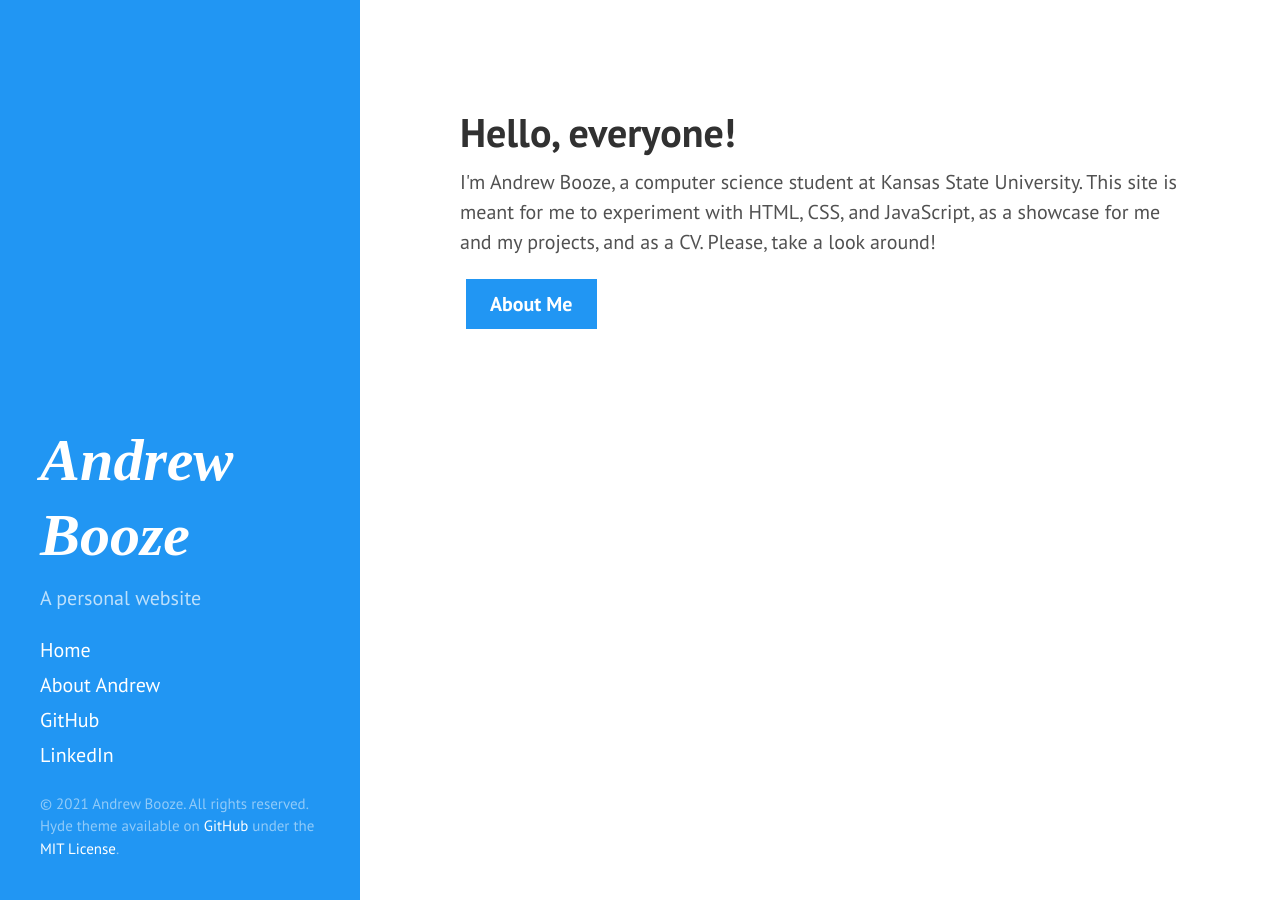
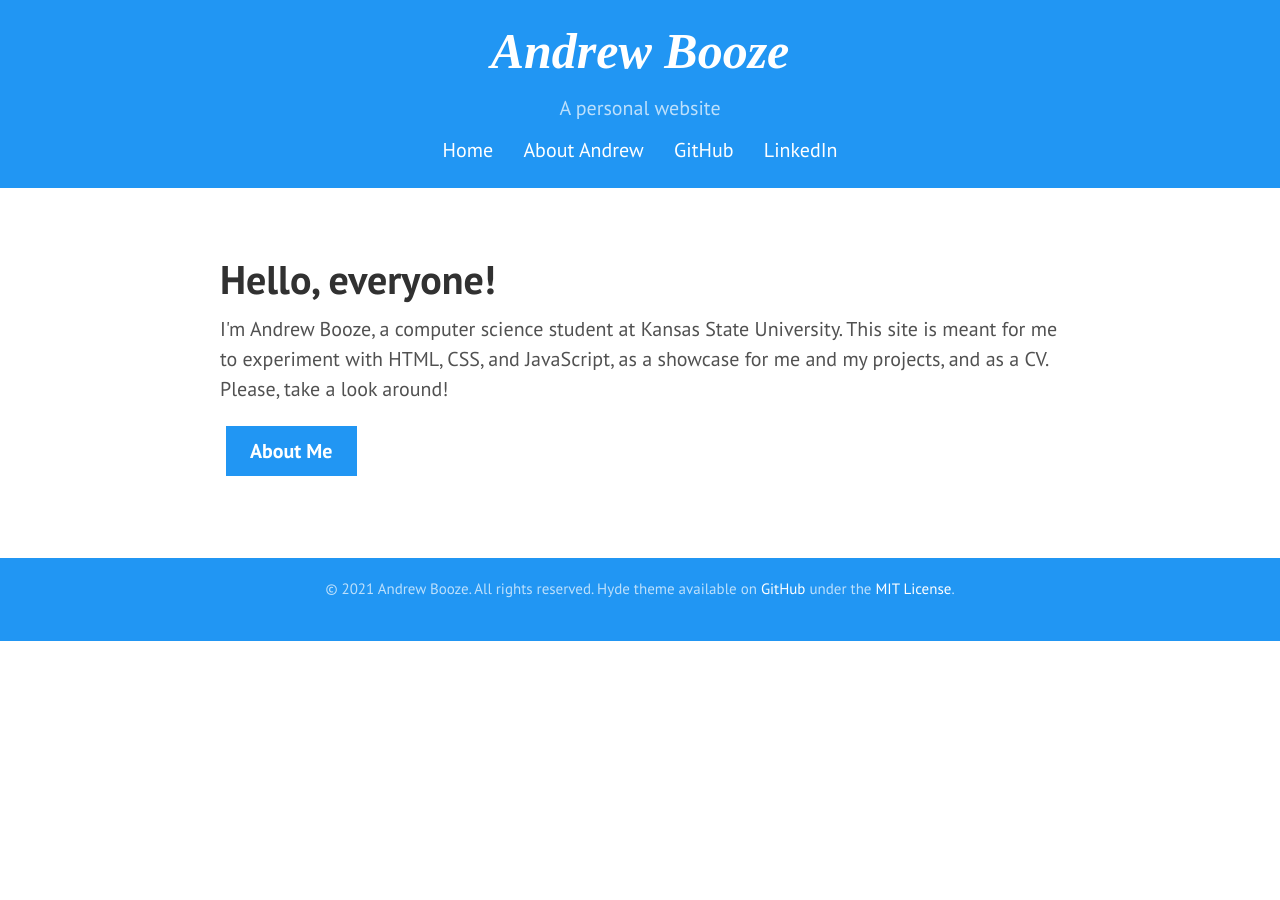
Before and after one commit to awbooze/awbooze.github.io, a Jekyll site: the page built from index.html, in a window 1280 px wide. Built offline with Jekyll 4.4.1, drawn with Linux system fonts in a browser that asks for light colours.

Commit message:
Move away from Hyde sidebar to header and footer

```diff
--- a/Gemfile
+++ b/Gemfile
@@ -1,7 +1,7 @@
 source "https://rubygems.org"
 
 # This is the default theme for new Jekyll sites. You may change this to anything you like.
-gem "minima", "~> 2.0"
+# gem "minima", "~> 2.0"
 
 # If you want to use GitHub Pages, remove the "gem "jekyll"" above and
 # uncomment the line below. To upgrade, run `bundle update github-pages`.
--- /dev/null
+++ b/_includes/footer.html
@@ -0,0 +1,5 @@
+<footer>
+    <div id="footer-content">
+        <p>&copy; {{ site.time | date: '%Y' }} {{ site.author }}. All rights reserved. Hyde theme available on <a href="https://github.com/poole/hyde">GitHub</a> under the <a href="https://en.wikipedia.org/wiki/MIT_License">MIT License</a>.</p>
+    </div>
+</footer>
--- a/_includes/sidebar.html
+++ b/_includes/sidebar.html
@@ -2,7 +2,7 @@
   <div class="container sidebar-sticky">
     <div class="sidebar-about">
       <h1>
-        <a href="{{ site.baseurl }}">
+        <a href="{{ site.url }}">
           {{ site.title }}
         </a>
       </h1>
@@ -25,10 +25,8 @@
           {% endif %}
         {% endif %}
       {% endfor %}
-      <a class="sidebar-nav-item" href="https://github.com/awbooze">GitHub</a>
-      <a class="sidebar-nav-item" href="https://www.linkedin.com/in/andrewbooze">LinkedIn</a>
+      <a class="sidebar-nav-item" href="https://github.com/{{ site.github_username }}">GitHub</a>
+      <a class="sidebar-nav-item" href="https://www.linkedin.com/in/{{ site.linkedin_username }}">LinkedIn</a>
     </nav>
-
-    <p>&copy; {{ site.time | date: '%Y' }} {{ site.author}}. All rights reserved. Hyde theme available on <a href="https://github.com/poole/hyde">GitHub</a> under the <a href="https://choosealicense.com/licenses/mit/">MIT License</a>.</p>
   </div>
 </div>
--- a/_layouts/default.html
+++ b/_layouts/default.html
@@ -11,5 +11,6 @@
       {{ content }}
     </div>
 
+    {% include footer.html %}
   </body>
 </html>
--- a/public/css/hyde.css
+++ b/public/css/hyde.css
@@ -10,7 +10,7 @@
  *                \/__/
  *
  * Designed, built, and released under MIT license by @mdo. Learn more at
- * https://github.com/poole/hyde.
+ * https://github.com/poole/hyde. Edits by Andrew Booze.
  */
 
 
@@ -51,8 +51,7 @@ html {
 /*
  * Sidebar
  *
- * Flexible banner for housing site name, intro, and "footer" content. Starts
- * out above content in mobile and later moves to the side with wider viewports.
+ * Flexible banner for housing site name and intro, as well as navigation.
  */
 
 .sidebar {
@@ -60,16 +59,6 @@ html {
   padding: 1rem 1rem;
   color: rgba(255,255,255,.5);
   background-color: #202020;
-}
-@media (min-width: 48em) {
-  .sidebar {
-    position: fixed;
-    top: 0;
-    left: 0;
-    bottom: 0;
-    width: 18rem;
-    text-align: left;
-  }
 }
 
 /* Sidebar links */
@@ -83,25 +72,24 @@ html {
   margin-top: 0;
   font-family: "Meriweather", "Times New Roman", serif;
   font-style: italic;
-  font-size: 3rem;
+  font-size: 2.5rem;
 }
 .sidebar-about .lead {
   font-size: 1rem;
   color: rgba(255,255,255,.7);
+  margin-bottom: .5rem;
 }
 
 /* Sidebar nav */
-.sidebar-nav {
-  margin-bottom: 1rem;
-}
 .sidebar-nav-item {
   display: block;
   line-height: 1.75;
   font-size: 1.25rem;
 }
-/*Media query to decrease size of font when above 38 em*/
 @media (min-width: 38em) {
   .sidebar-nav-item {
+    display: inline-block;
+    padding: 0 0.625rem;
     font-size: 1rem;
   }
 }
@@ -113,36 +101,28 @@ a.sidebar-nav-item:focus {
   font-weight: bold;
 }
 
-/* Sidebar copyright section */
-.sidebar p {
+/* Footer */
+footer {
+  text-align: center;
+  padding: 1rem 1rem;
+  color: rgba(255,255,255,.7);
+  background-color: #202020;
+}
+#footer-content p {
   font-size: .75rem;
 }
-
-/* Sticky sidebar
- *
- * Add the `sidebar-sticky` class to the sidebar's container to affix it the
- * contents to the bottom of the sidebar in tablets and up.
- */
-
-@media (min-width: 48em) {
-  .sidebar-sticky {
-    position: absolute;
-    right:  1rem;
-    bottom: 1rem;
-    left:   1rem;
-  }
+#footer-content p a {
+  color: #fff;
 }
-
 
 /* Container
  *
- * Align the contents of the site above the proper threshold with some margin-fu
- * with a 25%-wide `.sidebar`.
+ * Align and center the contents of the site.
  */
 
 .content {
-  padding-top: 1rem;
-  padding-bottom: 4rem;
+  padding-top: 2rem;
+  padding-bottom: 3rem;
 }
 
 .content h1 {
@@ -164,10 +144,8 @@ a.sidebar-nav-item:focus {
 
 @media (min-width: 48em) {
   .content {
-    padding-top: 4rem;
-    max-width: 42rem;
-    margin-left: 20rem;
-    margin-right: 2rem;
+    max-width: 44rem;
+    margin: 0 auto;
   }
   .content h1 {
     text-align: left;
@@ -176,40 +154,6 @@ a.sidebar-nav-item:focus {
     text-align: left;
   }
 }
-
-@media (min-width: 64em) {
-  .content {
-    margin-left: 22rem;
-    margin-right: 4rem;
-  }
-}
-
-
-/*
- * Reverse layout
- *
- * Flip the orientation of the page by placing the `.sidebar` on the right.
- */
-
-@media (min-width: 48em) {
-  .layout-reverse .sidebar {
-    left: auto;
-    right: 0;
-  }
-  .layout-reverse .content {
-    margin-left: 2rem;
-    margin-right: 20rem;
-  }
-}
-
-@media (min-width: 64em) {
-  .layout-reverse .content {
-    margin-left: 4rem;
-    margin-right: 22rem;
-  }
-}
-
-
 
 /*
  * Themes
@@ -286,6 +230,9 @@ a.sidebar-nav-item:focus {
   background-color: #2196F3;
   color: #fff;
 }
+.theme-base-blue footer {
+  background-color: #2196F3;
+}
 
 /* Magenta */
 .theme-base-0e .sidebar {
```
Also changed, not shown: Gemfile.lock.
